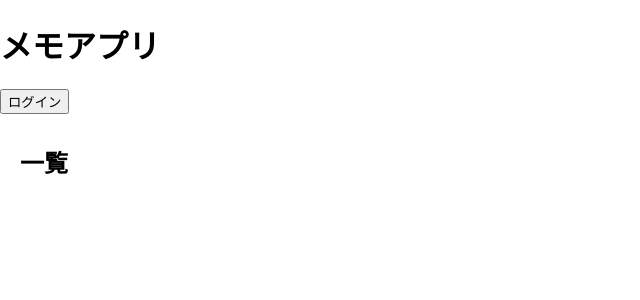
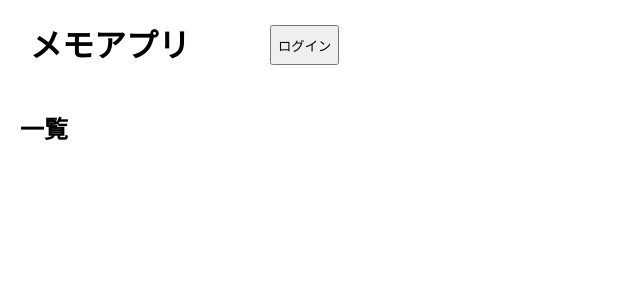
Before and after one commit to a-kuroki-gs/react-memo-app, a React (Create React App) app: page / in a window 1280 px wide. Shown: the top 300 px of the page, without its empty margins (0-640 px from the left). Built offline with nearby package versions, Linux system fonts and the light colour scheme.

Commit message:
CSSを整える

```diff
--- a/src/App.css
+++ b/src/App.css
@@ -37,16 +37,29 @@
   }
 }
 
+.header {
+  display: flex;
+}
+
 .container {
   display: flex;
 }
 
+h1 {
+  margin: 20px 30px;
+}
+
 .memo-list,
 .memo-detail {
-  margin: 10px 20px;
+  margin: 0 20px;
 }
 
 .plus-button {
   width: 50px;
-  margin: 0 50px;
+  margin-left: 50px;
 }
+
+.login-button {
+  height: 40px;
+  margin: 25px 50px;
+}
--- a/src/App.js
+++ b/src/App.js
@@ -59,9 +59,9 @@ export default function App() {
 
   return (
     <div>
-      <h1>メモアプリ</h1>
-      <div>
-        <button onClick={handleLoginClick}>
+      <div className="header">
+        <h1>メモアプリ</h1>
+        <button className="login-button" onClick={handleLoginClick}>
           {isLoggedIn ? "ログアウト" : "ログイン"}
         </button>
       </div>
```
